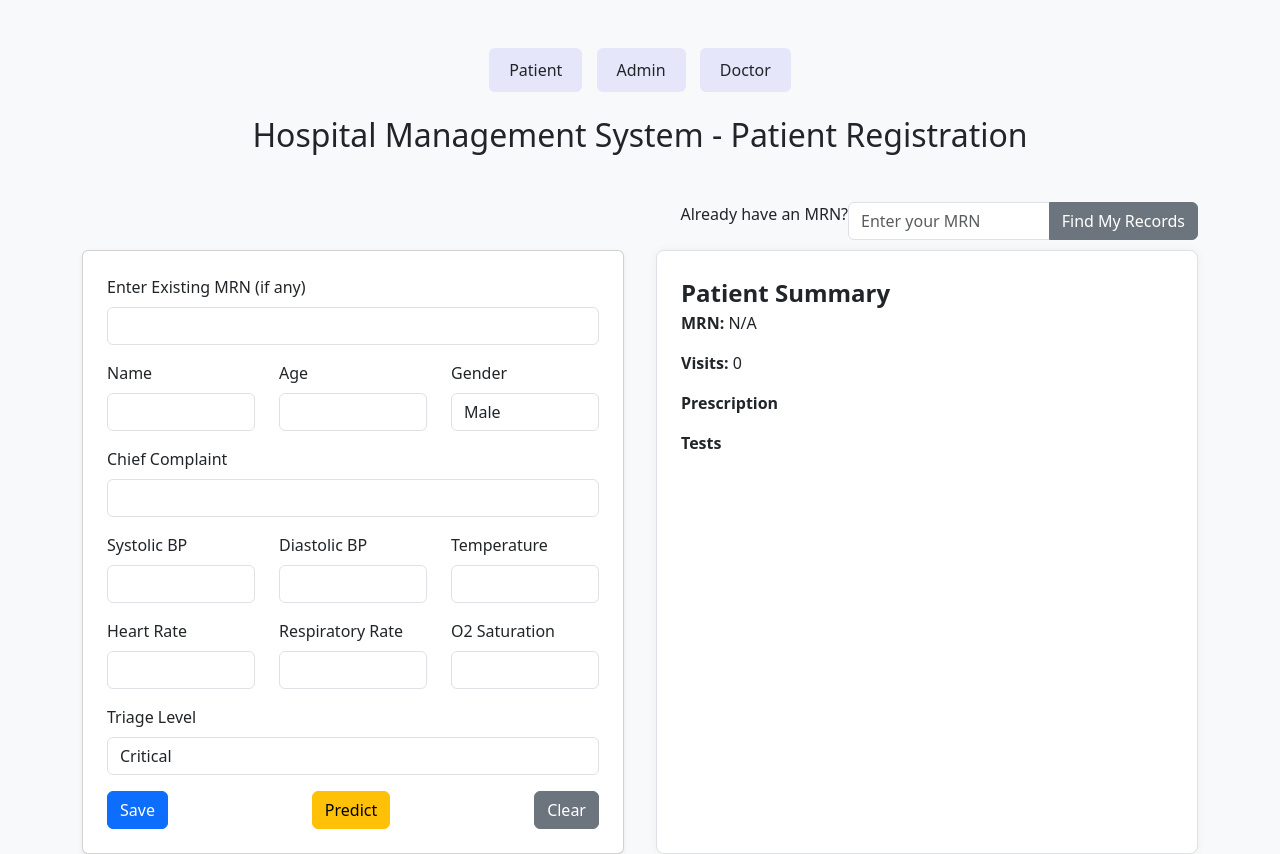
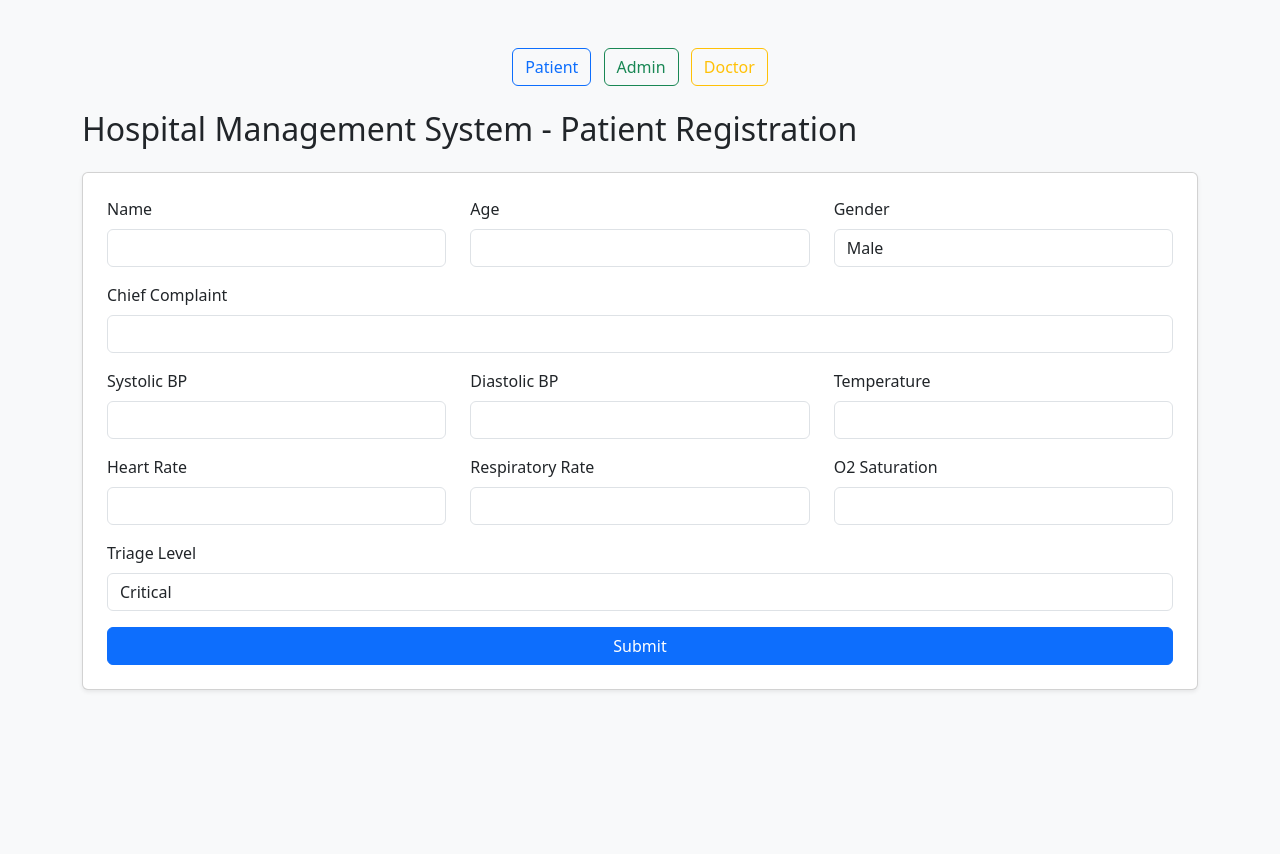
Before and after one commit to pdkv1999/flaskApp, a Flask app: page / in a window 1280 px wide. After the commit the page ends 691 px from the top, so only its background shows below. Run offline with Flask 2, Linux system fonts and the light colour scheme.

Commit message:
Revert "modify"
This reverts commit efba8468ed1f8155a9ce5aa9d50c95f796607104.

```diff
--- a/app.py
+++ b/app.py
@@ -1,114 +1,70 @@
 
-from flask import Flask, render_template, request, redirect, url_for
+from flask import Flask, render_template, request, redirect
 from datetime import datetime
-import uuid
 
 app = Flask(__name__)
-
-patients_data = []
-patient_visits = {}
-mrn_map = {}
-
-def generate_mrn():
-    return str(uuid.uuid4())[:8]
-
-def get_color(priority):
-    return {"Critical": "(Red)", "Moderate": "(Orange)", "Low": "(Green)"}.get(priority, "(Grey)")
-
-def get_time_slot(time_str):
-    time_obj = datetime.strptime(time_str, "%Y-%m-%d %H:%M:%S").time()
-    if time_obj < datetime.strptime("12:00:00", "%H:%M:%S").time():
-        return "morning"
-    elif time_obj < datetime.strptime("16:00:00", "%H:%M:%S").time():
-        return "afternoon"
-    else:
-        return "evening"
+queue = []
+doctor_notes = []
 
 @app.route('/')
-def patient_form():
-    return render_template('patient.html', mrn=None, visits=0, prescriptions=[], tests=[], patient=None)
+def index():
+    return render_template('patient.html')
 
 @app.route('/submit', methods=['POST'])
-def submit_patient():
+def submit():
     name = request.form['name']
-    mrn = request.form.get('mrn') or generate_mrn()
-    mrn_map[name] = mrn
-    now = datetime.now().strftime('%Y-%m-%d %H:%M:%S')
+    age = request.form['age']
+    gender = request.form['gender']
+    complaint = request.form['complaint']
+    sbp = request.form['sbp']
+    dbp = request.form['dbp']
+    temp = request.form['temp']
+    hr = request.form['hr']
+    rr = request.form['rr']
+    o2 = request.form['o2']
+    priority = request.form['priority']
 
-    visit_data = {
+    color = '🔴' if priority == 'Critical' else '🟡' if priority == 'Moderate' else '🟢'
+
+    patient = {
         'name': name,
-        'age': request.form['age'],
-        'gender': request.form['gender'],
-        'complaint': request.form['complaint'],
-        'sbp': request.form['sbp'],
-        'dbp': request.form['dbp'],
-        'temp': request.form['temp'],
-        'hr': request.form['hr'],
-        'rr': request.form['rr'],
-        'o2': request.form['o2'],
-        'priority': request.form['priority'],
-        'time': now,
-        'mrn': mrn,
-        'color': get_color(request.form['priority']),
-        'prescriptions': [],
-        'tests': []
+        'age': age,
+        'gender': gender,
+        'complaint': complaint,
+        'sbp': sbp,
+        'dbp': dbp,
+        'temp': temp,
+        'hr': hr,
+        'rr': rr,
+        'o2': o2,
+        'priority': priority,
+        'color': color,
+        'time': datetime.now().strftime('%Y-%m-%d %H:%M:%S')
     }
 
-    patients_data.append(visit_data)
-
-    if mrn not in patient_visits:
-        patient_visits[mrn] = []
-    patient_visits[mrn].append(visit_data)
-
-    return render_template('patient.html',
-                           mrn=mrn,
-                           visits=len(patient_visits[mrn]),
-                           prescriptions=visit_data['prescriptions'],
-                           tests=visit_data['tests'],
-                           patient=visit_data)
-
-@app.route('/lookup', methods=['POST'])
-def lookup_patient():
-    mrn = request.form['mrn']
-    if mrn in patient_visits:
-        last_visit = patient_visits[mrn][-1]
-        return render_template('patient.html',
-                               mrn=mrn,
-                               visits=len(patient_visits[mrn]),
-                               prescriptions=last_visit['prescriptions'],
-                               tests=last_visit['tests'],
-                               patient=last_visit)
-    return render_template('patient.html', mrn=None, visits=0, prescriptions=[], tests=[], patient=None)
+    queue.append(patient)
+    queue.sort(key=lambda x: {'Critical': 1, 'Moderate': 2, 'Low': 3}[x['priority']])
+    return redirect('/admin')
 
 @app.route('/admin')
-def admin_dashboard():
-    grouped = {"morning": [], "afternoon": [], "evening": []}
-    for patient in patients_data:
-        slot = get_time_slot(patient['time'])
-        grouped[slot].append(patient)
-    for slot in grouped:
-        grouped[slot].sort(key=lambda x: {"Critical": 1, "Moderate": 2, "Low": 3}.get(x['priority'], 4))
-    return render_template('admin.html',
-                           morning=grouped["morning"],
-                           afternoon=grouped["afternoon"],
-                           evening=grouped["evening"])
+def admin():
+    return render_template('admin.html', patients=queue)
 
 @app.route('/doctor', methods=['GET', 'POST'])
-def doctor_view():
+def doctor():
+    patient = queue[0] if queue else None
     if request.method == 'POST':
         medicine = request.form.get('medicine')
         test = request.form.get('test')
-        if patients_data:
-            patient = patients_data[0]
-            mrn = patient['mrn']
-            if patient in patient_visits.get(mrn, []):
-                if medicine:
-                    patient['prescriptions'].append(medicine)
-                if test:
-                    patient['tests'].append(test)
-            patients_data.pop(0)
-        return redirect(url_for('doctor_view'))
-    return render_template('doctor.html', patient=patients_data[0] if patients_data else None)
+        if patient:
+            doctor_notes.append({
+                'patient': patient['name'],
+                'medicine': medicine,
+                'test': test,
+                'time': datetime.now().strftime('%Y-%m-%d %H:%M:%S')
+            })
+        return redirect('/doctor')
+    return render_template('doctor.html', patient=patient)
 
 if __name__ == '__main__':
     app.run(debug=True)
--- a/templates/patient.html
+++ b/templates/patient.html
@@ -5,61 +5,16 @@
     <meta charset="UTF-8">
     <title>Patient Registration</title>
     <link href="https://cdn.jsdelivr.net/npm/bootstrap@5.3.0/dist/css/bootstrap.min.css" rel="stylesheet">
-    <style>
-        body {
-            background-color: #f8f9fa;
-        }
-        .header-btn {
-            background-color: #e6e6fa;
-            border: none;
-            padding: 10px 20px;
-            margin: 0 5px;
-        }
-        .section-title {
-            font-size: 1.5rem;
-            font-weight: bold;
-        }
-        .split {
-            display: flex;
-            gap: 2rem;
-        }
-        .form-card {
-            width: 50%;
-        }
-        .summary-card {
-            width: 50%;
-            background: #fff;
-            border: 1px solid #dee2e6;
-            padding: 1.5rem;
-            border-radius: 0.5rem;
-            box-shadow: 0 0 10px rgba(0,0,0,0.05);
-        }
-    </style>
 </head>
-<body>
+<body class="bg-light">
 <div class="container mt-5">
     <div class="mb-4 text-center">
-        <a href="/" class="btn header-btn">Patient</a>
-        <a href="/admin" class="btn header-btn">Admin</a>
-        <a href="/doctor" class="btn header-btn">Doctor</a>
+        <a href="/" class="btn btn-outline-primary mx-1">Patient</a>
+        <a href="/admin" class="btn btn-outline-success mx-1">Admin</a>
+        <a href="/doctor" class="btn btn-outline-warning mx-1">Doctor</a>
     </div>
-    <h2 class="text-center mb-5">Hospital Management System - Patient Registration</h2>
-
-    <form method="POST" action="/lookup" class="text-end mb-3">
-        <label for="mrn_lookup" class="form-label">Already have an MRN?</label>
-        <div class="input-group" style="width: 350px; float: right;">
-            <input type="text" id="mrn_lookup" name="mrn" placeholder="Enter your MRN" class="form-control" required>
-            <button type="submit" class="btn btn-secondary">Find My Records</button>
-        </div>
-    </form>
-    <div class="split">
-
-        <form method="POST" action="/submit" class="form-card card p-4 shadow-sm">
-
-    <div class="mb-3">
-        <label class="form-label">Enter Existing MRN (if any)</label>
-        <input type="text" name="mrn" class="form-control">
-    </div>
+    <h2 class="mb-4">Hospital Management System - Patient Registration</h2>
+    <form method="POST" action="/submit" class="card p-4 shadow-sm">
         <div class="row mb-3">
             <div class="col">
                 <label class="form-label">Name</label>
@@ -93,7 +48,7 @@
             </div>
             <div class="col">
                 <label class="form-label">Temperature</label>
-                    <input type="number" step="0.1" name="temp" class="form-control" required>
+                <input type="number" name="temp" step="0.1" class="form-control" required>
             </div>
         </div>
         <div class="row mb-3">
@@ -118,34 +73,8 @@
                 <option value="Low">Low</option>
             </select>
         </div>
-            <div class="d-flex justify-content-between">
-                <button type="submit" class="btn btn-primary">Save</button>
-                <a href="/predict" class="btn btn-warning">Predict</a>
-                <a href="/" class="btn btn-secondary">Clear</a>
-            </div>
+        <button type="submit" class="btn btn-primary">Submit</button>
     </form>
-        <div class="summary-card">
-            <div class="section-title">Patient Summary</div>
-            <p><strong>MRN:</strong> {{ mrn or 'N/A' }}</p>
-            <p><strong>Visits:</strong> {{ visits or 0 }}</p>
-            <div class="mt-3">
-                <strong>Prescription</strong>
-                <ul>
-                    {% for med in prescriptions %}
-                    <li>{{ med }}</li>
-                    {% endfor %}
-                </ul>
-            </div>
-            <div class="mt-3">
-                <strong>Tests</strong>
-                <ul>
-                    {% for test in tests %}
-                    <li>{{ test }}</li>
-                    {% endfor %}
-                </ul>
-            </div>
-        </div>
-    </div>
 </div>
 </body>
 </html>
```
Also changed, not shown: 1 other file. Lines whose indentation alone changed are shown as unchanged.
